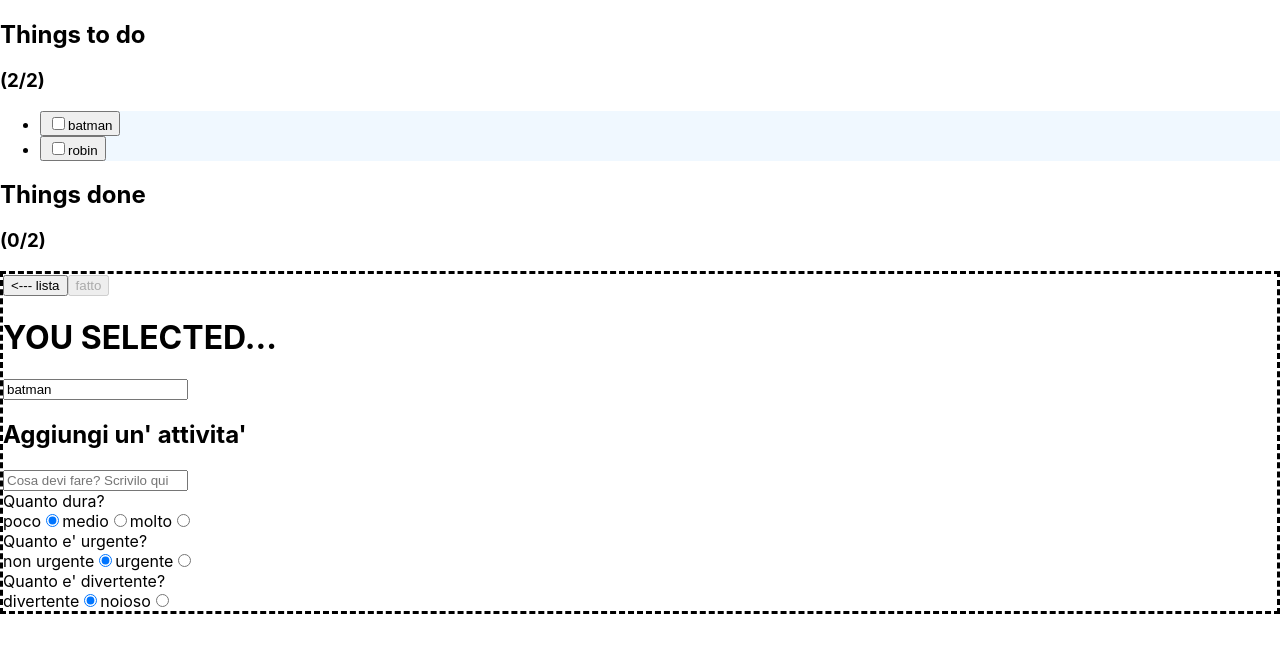
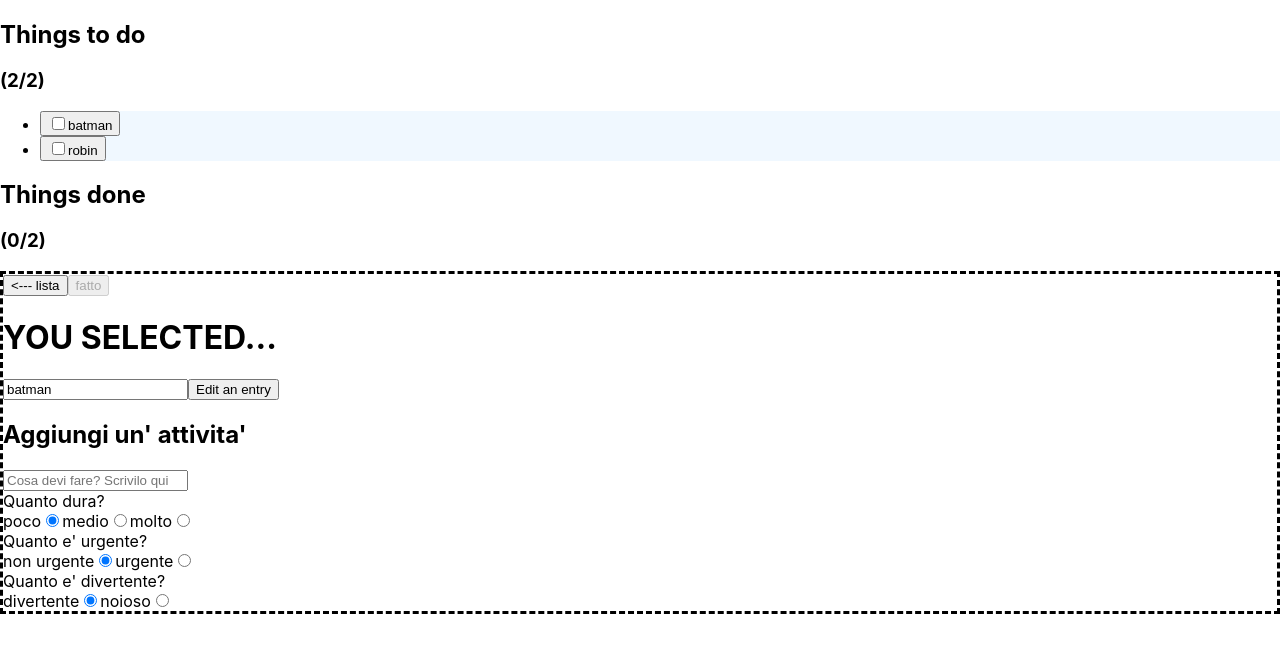
Before and after one commit to MarcoMaz/renato-do-list, a React (Create React App) app: page / in a window 1280 px wide. Both pictures are taken after a click on the button "batman". Shown: the top 652 px of the page. Built offline with nearby package versions, Linux system fonts and the light colour scheme.

Commit message:
feat( edit ): add edit function

```diff
--- a/src/App.tsx
+++ b/src/App.tsx
@@ -35,7 +35,7 @@ function App() {
   const [newUrgency, setUrgency] = useState(0);
   const [newFun, setFun] = useState(0);
 
-  // const [todoEditing, setTodoEditing] = useState(null);
+  const [editIndex, setEditIndex] = useState(0);
   const [editingText, setEditingText] = useState('');
 
   const [showAddTask, setShowAddTask] = useState(false);
@@ -48,6 +48,7 @@ function App() {
             numberOfThingsTodo={numberOfThingsTodo}
             numberOfThingsTotal={numberOfThingsTotal}
             tasks={tasks}
+            setEditIndex={setEditIndex}
             setShowAddTask={setShowAddTask}
             setEditingText={setEditingText}
           />
@@ -66,6 +67,7 @@ function App() {
           {showAddTask && (
             <AddTask
               setEditingText={setEditingText}
+              editIndex={editIndex}
               editingText={editingText}
               itemText={newItemText}
               speed={newSpeed}
--- a/src/components/AddTask.tsx
+++ b/src/components/AddTask.tsx
@@ -1,7 +1,7 @@
 import { FunctionComponent } from 'react';
 import { useAppDispatch } from '../state/hooks';
 
-import { addTask } from '../state/taskSlice';
+import { addTask, editTask } from '../state/taskSlice';
 
 import Button from './core/Button';
 import InputText from './core/InputText';
@@ -11,6 +11,7 @@ import Urgency from './Urgency';
 import Fun from './Fun';
 
 interface AddTaskProps {
+  editIndex: number;
   editingText: string;
   itemText: string;
   speed: number;
@@ -26,6 +27,7 @@ interface AddTaskProps {
 
 const AddTask: FunctionComponent<AddTaskProps> = ({
   editingText,
+  editIndex,
   itemText,
   speed,
   urgency,
@@ -54,6 +56,11 @@ const AddTask: FunctionComponent<AddTaskProps> = ({
     setShowCreateNew(false);
   };
 
+  const handleClick = () => {
+    dispatch(editTask({ index: editIndex, label: editingText }));
+    setShowCreateNew(false);
+  };
+
   return (
     <form className="AddTask" onSubmit={onSubmit}>
       <Button
@@ -68,6 +75,9 @@ const AddTask: FunctionComponent<AddTaskProps> = ({
         onChange={(e) => setEditingText(e.target.value)}
         value={editingText}
       />
+      <button type="button" onClick={handleClick}>
+        Edit an entry
+      </button>
       <h2>Aggiungi un&apos; attivita&apos;</h2>
       <InputText
         itemText={itemText}
--- a/src/components/Task.tsx
+++ b/src/components/Task.tsx
@@ -9,6 +9,7 @@ interface TaskProps {
   isCompleted: boolean;
   id: number;
   label: string;
+  setEditIndex?: (event: number) => void;
   setShowAddTask?: (event: boolean) => void;
   setEditingText?: (event: string) => void;
 }
@@ -17,6 +18,7 @@ const Task: FunctionComponent<TaskProps> = ({
   isCompleted,
   id,
   label,
+  setEditIndex,
   setShowAddTask,
   setEditingText,
 }) => {
@@ -28,6 +30,9 @@ const Task: FunctionComponent<TaskProps> = ({
     }
     if (setEditingText) {
       setEditingText(label);
+    }
+    if (setEditIndex) {
+      setEditIndex(id);
     }
   };
 
--- a/src/components/ThingsTodo.tsx
+++ b/src/components/ThingsTodo.tsx
@@ -7,6 +7,7 @@ import Task from './Task';
 interface ThingsTodoProps {
   numberOfThingsTodo: number;
   numberOfThingsTotal: number;
+  setEditIndex: (event: number) => void;
   tasks: taskProps[];
   setShowAddTask: (event: boolean) => void;
   setEditingText: (event: string) => void;
@@ -16,6 +17,7 @@ const ThingsTodo: FunctionComponent<ThingsTodoProps> = ({
   numberOfThingsTodo,
   numberOfThingsTotal,
   tasks,
+  setEditIndex,
   setShowAddTask,
   setEditingText,
 }) => {
@@ -35,6 +37,7 @@ const ThingsTodo: FunctionComponent<ThingsTodoProps> = ({
             return (
               <Task
                 key={id}
+                setEditIndex={setEditIndex}
                 id={id}
                 isCompleted={isCompleted}
                 label={label}
--- a/src/state/taskSlice.ts
+++ b/src/state/taskSlice.ts
@@ -57,6 +57,12 @@ export const taskSlice = createSlice({
       };
       state.push(newTask);
     },
+    editTask: (state, action) => {
+      const todos = state.find((todo) => todo.id === action.payload.index);
+      if (todos) {
+        todos.label = action.payload.label;
+      }
+    },
     toggleTask: (state, action) => {
       const todos = state.find((todo) => todo.id === action.payload);
       if (todos) {
@@ -71,7 +77,7 @@ export const taskSlice = createSlice({
 });
 
 // Action creators are generated for each case reducer function
-export const { addTask, toggleTask, removeTask } = taskSlice.actions;
+export const { addTask, editTask, toggleTask, removeTask } = taskSlice.actions;
 
 export const selectCount = (state: RootState) => state.task;
 
```
